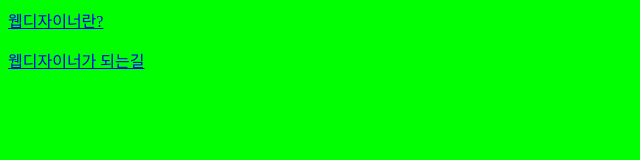
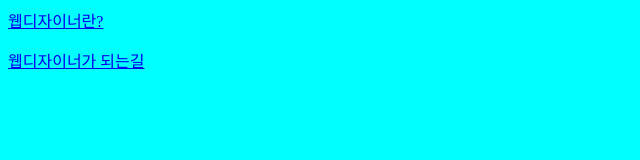
Before and after one commit to Rohmuhyun/dongan21205, a plain HTML site: page left.html in a window 1280 px wide. Shown: the whole page, without its empty margins (0-640 px from the left). Drawn offline with Linux system fonts and the light colour scheme.

Commit message:
Update left.html

```diff
--- a/left.html
+++ b/left.html
@@ -3,7 +3,7 @@
 <meta charset="UTF-8">
 <title>asfasf
 </title></head>
-<body bgcolor=#00ff00>
+<body bgcolor=#00ffff>
 <a href=right1.html target=right>
 웹디자이너란?
 </a><p>
```
